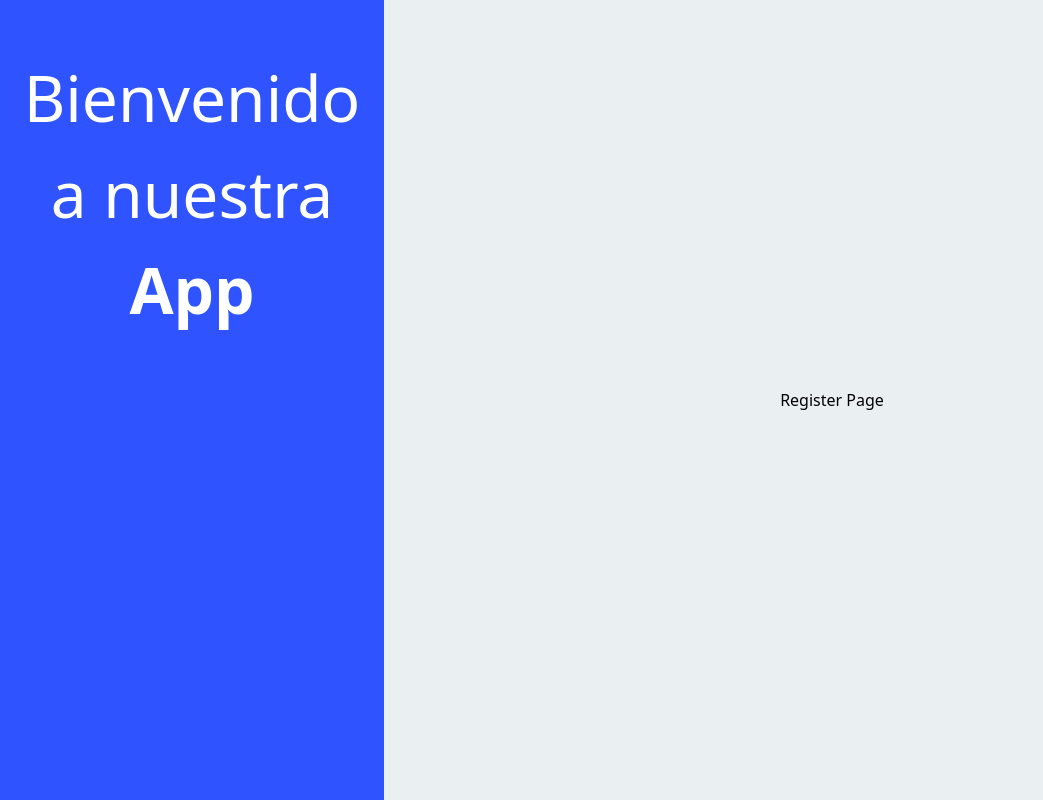
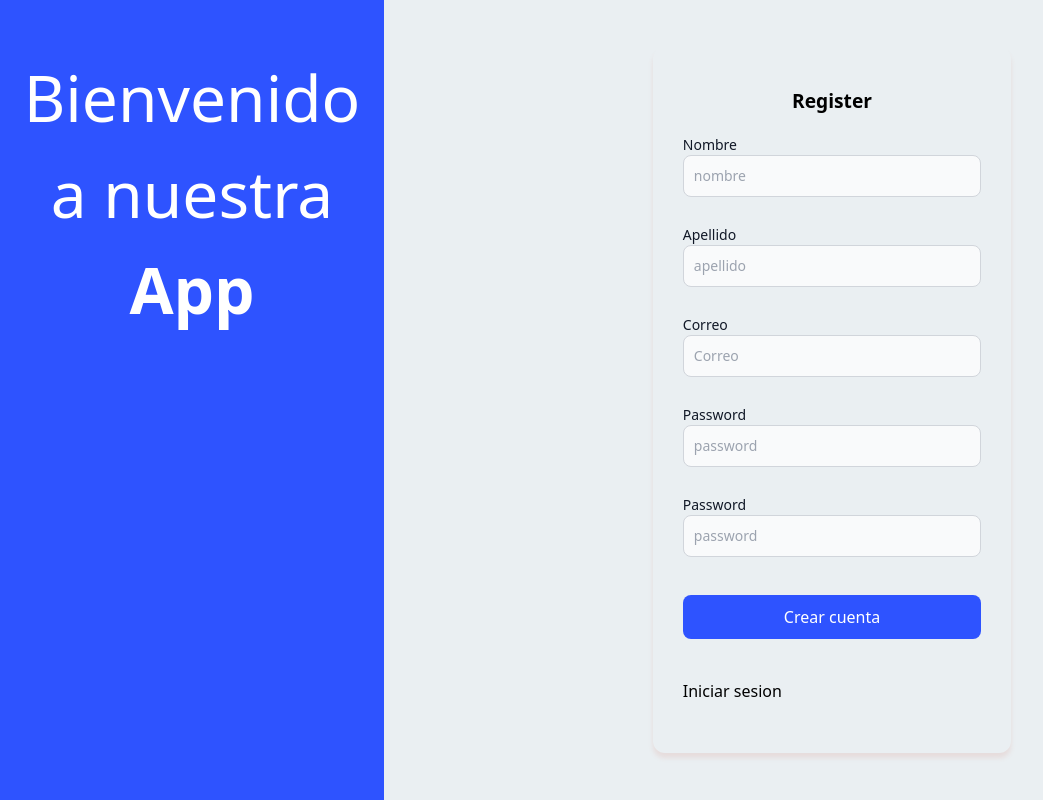
Before and after one commit to leghram/DT_frontend, a React (Vite) app: page /register in a window 1280 px wide. Shown: the whole page, without its empty margins (0-1043 px from the left). Built offline with nearby package versions, Linux system fonts and the light colour scheme.

Commit message:
register page created

```diff
--- a/src/pages/Register/index.tsx
+++ b/src/pages/Register/index.tsx
@@ -1,8 +1,117 @@
+import { useNavigate } from "react-router-dom";
+
 function Register() {
+  const navigate = useNavigate();
+
+  const btnNavigateLogin = () => {
+    navigate("/login");
+  };
+
   return (
-    <div>
-      <h1>Register Page</h1>
-    </div>
+    <form className="w-[40%] p-[30px] shadow-[0px_5px_5px_0px_rgb(230_220_220)] rounded-xl">
+      <h1 className="text-center py-[10px] font-bold text-[1.2rem]">
+        Register
+      </h1>
+      <div className="py-[10px]">
+        <label
+          htmlFor="email"
+          className="block mb-2 text-sm font-medium text-gray-900 "
+        >
+          Nombre
+          <input
+            type="text"
+            id="nombre"
+            name="nombre"
+            className="bg-gray-50 border border-gray-300 text-gray-900 text-sm rounded-lg block w-full p-2.5"
+            placeholder="nombre"
+            required
+          />
+        </label>
+      </div>
+
+      <div className="py-[10px]">
+        <label
+          htmlFor="email"
+          className="block mb-2 text-sm font-medium text-gray-900 "
+        >
+          Apellido
+          <input
+            type="text"
+            id="apellido"
+            name="apellido"
+            className="bg-gray-50 border border-gray-300 text-gray-900 text-sm rounded-lg block w-full p-2.5"
+            placeholder="apellido"
+            required
+          />
+        </label>
+      </div>
+
+      <div className="py-[10px]">
+        <label
+          htmlFor="email"
+          className="block mb-2 text-sm font-medium text-gray-900 "
+        >
+          Correo
+          <input
+            type="text"
+            id="Correo"
+            name="Correo"
+            className="bg-gray-50 border border-gray-300 text-gray-900 text-sm rounded-lg block w-full p-2.5"
+            placeholder="Correo"
+            required
+          />
+        </label>
+      </div>
+
+      <div className="py-[10px]">
+        <label
+          htmlFor="email"
+          className="block mb-2 text-sm font-medium text-gray-900 "
+        >
+          Password
+          <input
+            type="password"
+            id="password"
+            name="password"
+            className="bg-gray-50 border border-gray-300 text-gray-900 text-sm rounded-lg block w-full p-2.5"
+            placeholder="password"
+            required
+          />
+        </label>
+      </div>
+
+      <div className="py-[10px]">
+        <label
+          htmlFor="email"
+          className="block mb-2 text-sm font-medium text-gray-900 "
+        >
+          Password
+          <input
+            type="password"
+            id="password"
+            name="password"
+            className="bg-gray-50 border border-gray-300 text-gray-900 text-sm rounded-lg block w-full p-2.5"
+            placeholder="password"
+            required
+          />
+        </label>
+      </div>
+
+      <div className="py-[20px]">
+        <button
+          type="button"
+          className="w-full bg-primary rounded-lg block p-2.5 text-white hover:bg-primary/70"
+        >
+          Crear cuenta
+        </button>
+      </div>
+
+      <div className="py-[20px]">
+        <button onClick={btnNavigateLogin} type="button">
+          Iniciar sesion
+        </button>
+      </div>
+    </form>
   );
 }
 
```
